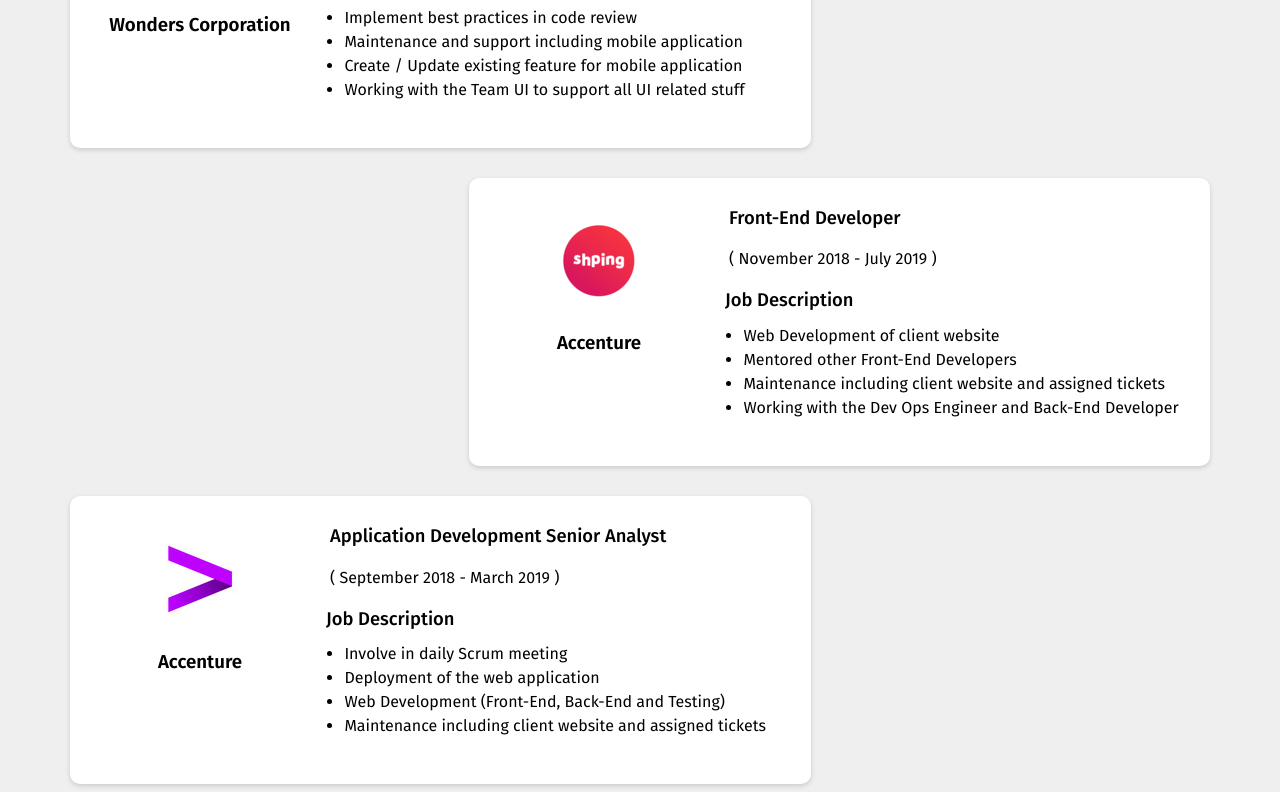
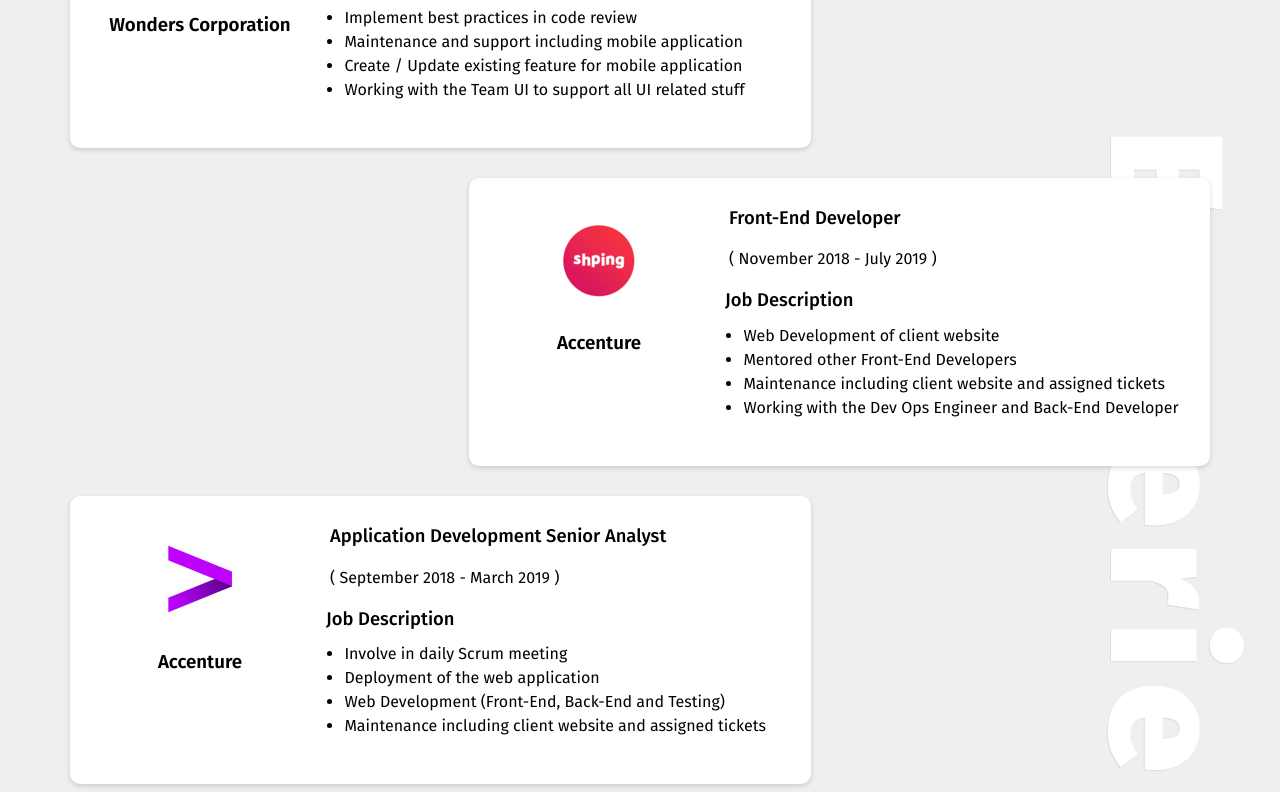
Before and after one commit to jreybaylen/web-portfolio, a React (Create React App) app: page / in a window 1280 px wide. Shown: the part 5480-6272 px from the top of the page. Built offline with nearby package versions, Linux system fonts and the light colour scheme.

Commit message:
Added label on section

```diff
--- a/public/index.html
+++ b/public/index.html
@@ -24,7 +24,7 @@
 		<!-- Title of the page -->
 		<title>Hi, I'm John Rey</title>
 		<!-- Fira Sans font style from Google Font -->
-		<link href="https://fonts.googleapis.com/css2?family=Fira+Sans:wght@300;400;500;600&display=swap" rel="stylesheet">
+		<link href="https://fonts.googleapis.com/css2?family=Fira+Sans:wght@300;400;500;600;900&display=swap" rel="stylesheet">
 		<style>
 			* {
 				font-weight: 400;
--- a/src/assets/styles/add-on.css
+++ b/src/assets/styles/add-on.css
@@ -38,6 +38,10 @@
 	0%, 20%, 50%, 80%, 100% { transform: translateY(0); }
 }
 
+body {
+	overflow-x: hidden;
+}
+
 body::-webkit-scrollbar {
     width: 10px;
     background-color: #fff;
@@ -56,3 +60,39 @@ body::-webkit-scrollbar-thumb {
 body::-webkit-scrollbar-button {
 	display: none;
 }
+
+.bg-text {
+	top: 0;
+	bottom: 0;
+	right: 35%;
+    display: flex;
+	color: #e8e8e8;
+    font-size: 1000%;
+	font-weight: 900;
+	position: absolute;
+	letter-spacing: 15px;
+	justify-content: center;
+	transform: rotate(90deg);
+	text-shadow: 1px 1px #ddd;
+}
+
+.bg-text.text-left {
+	left: unset;
+	z-index: -1;
+	align-items: flex-end;
+}
+
+.bg-text.text-right {
+	right: 30%;
+	color: #fff;
+	align-items: flex-start;
+}
+
+.bg-text.text-center {
+	top: 60px;
+	z-index: -1;
+	bottom: unset;
+	font-size: 500%;
+	letter-spacing: 5px;
+	transform: rotate(0deg);
+}
--- a/src/pages/Contacts/index.js
+++ b/src/pages/Contacts/index.js
@@ -3,12 +3,13 @@ import React from 'react'
 import { ContactItem } from './ContactItem'
 
 import { contacts } from './content'
-import { Section, ItemContainerList } from './styles'
+import { Section, ItemContainerList, Label } from './styles'
 
 function Contacts () {
     const handleOpenURL = (url) => window.open(url)
     const contactsElement = (
         <Section id="section-contacts">
+            <Label className="bg-text text-center">Contacts</Label>
             <ItemContainerList>
                 { contacts && contacts.map(
                     (contact) => (
--- a/src/pages/Contacts/styles.js
+++ b/src/pages/Contacts/styles.js
@@ -1,15 +1,19 @@
 import Styled from 'styled-components'
 
 const Section = Styled.section`
+    position: relative;
     ${ ({ theme }) => theme.container };
     padding: ${ ({ theme }) => theme.spacing * 3 }px 0;
 `
+
+const Label = Styled.div``
 
 const ItemContainerList = Styled.ul`
     display: flex;
     padding-left: 0;
     flex-direction: row;
     justify-content: space-between;
+    margin-top: ${ ({ theme }) => theme.spacing * 4 }px;
 
     @media only screen and (max-width: 768px) {
         flex-direction: column;
@@ -53,12 +57,13 @@ const ItemGallery = Styled.img`
 
 const ItemDescription = Styled.h3`
     margin-bottom: 0;
-    font-weight: bold;
+    font-weight: 500;
     text-align: center;
 `
 
 export {
     Section,
+    Label,
     ItemContainerList,
     ItemContainerListItem,
     ItemGalleryContainer,
--- a/src/pages/Experiences/index.js
+++ b/src/pages/Experiences/index.js
@@ -3,12 +3,13 @@ import React from 'react'
 import { ExperienceItem } from './ExperienceItem'
 
 import { experiences } from './content'
-import { Section, ExperienceWrapper } from './styles'
+import { Section, Label, ExperienceWrapper } from './styles'
 
 function Experiences () {
     const hanleOpenURL = (url) => window.open(url)
     const experiencesElement = (
         <Section id="section-experience">
+            <Label className="bg-text text-right">Experiences</Label>
             <ExperienceWrapper>
                 { experiences && experiences.map(
                     (experience, i) => (
--- a/src/pages/Experiences/styles.js
+++ b/src/pages/Experiences/styles.js
@@ -1,13 +1,17 @@
 import Styled from 'styled-components'
 
 const Section = Styled.section`
+    position: relative;
     background: #efefef;
     padding: ${ ({ theme }) => theme.spacing * 3 }px 0;
 `
 
 const ExperienceWrapper = Styled.div`
+    position: relative;
     ${ ({ theme }) => theme.container };
 `
+
+const Label = Styled.div``
 
 const ExperienceItemContainer = Styled.div`
     width: 65%;
@@ -89,6 +93,7 @@ const DescriptionJobItem = Styled.li`
 
 export {
     Section,
+    Label,
     ExperienceWrapper,
     ExperienceItemContainer,
     ItemContainerGalleryContainer,
--- a/src/pages/Projects/index.js
+++ b/src/pages/Projects/index.js
@@ -3,12 +3,13 @@ import React from 'react'
 import { ProjectItem } from './ProjectItem'
 
 import { projects } from './content'
-import { Section, ContainerItemContainer } from './styles'
+import { Section, Label, ContainerItemContainer } from './styles'
 
 function Projects () {
     const hanleOpenURL = (url) => window.open(url)
     const projectElement = (
         <Section id="section-project">
+            <Label className="bg-text text-left">Projects</Label>
             <ContainerItemContainer>
                 { projects && projects.map(
                     (project) => (
--- a/src/pages/Projects/styles.js
+++ b/src/pages/Projects/styles.js
@@ -1,9 +1,12 @@
 import Styled from 'styled-components'
 
 const Section = Styled.section`
+    position: relative;
     ${ ({ theme }) => theme.container };
     padding: ${ ({ theme }) => theme.spacing * 3 }px 0;
 `
+
+const Label = Styled.div``
 
 const ContainerItemContainer = Styled.ul`
     padding: 0;
@@ -59,6 +62,7 @@ const ItemContentTimeStamp = Styled.p`
 
 export {
     Section,
+    Label,
     ContainerItemContainer,
     ContainerItem,
     ContainerItemGallery,
--- a/src/utils/theme.js
+++ b/src/utils/theme.js
@@ -2,7 +2,7 @@ const spacing = 30
 const theme = {
     spacing,
     container: {
-        width: '100%',
+        width: '95%',
         maxWidth: 1200,
         margin: 'auto',
         padding: `0 ${ spacing }px`
```
